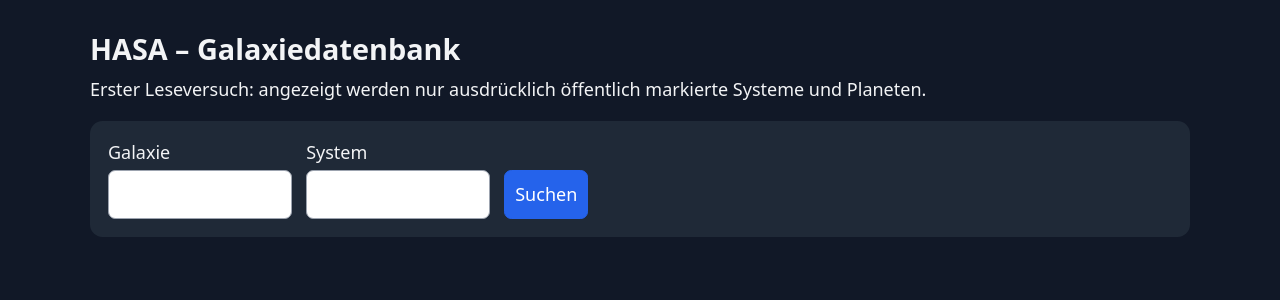
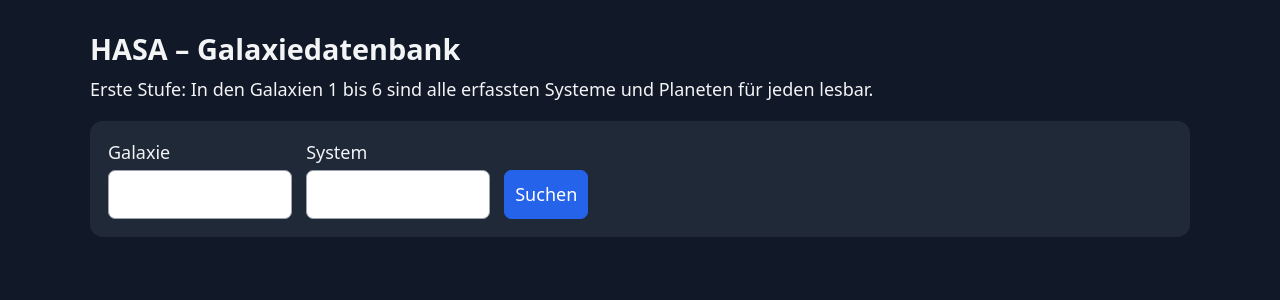
Before and after one commit to KurtV731/hasa, a PHP site: page /galaxy.php in a window 1280 px wide. Shown: the top 300 px of the page. Run offline with PHP 8.4, Linux system fonts and the light colour scheme.

Commit message:
HASA: erste allgemeine Sicht für Galaxien 1 bis 6 erläutern

```diff
--- a/3 server/hasa-api/galaxy.php
+++ b/3 server/hasa-api/galaxy.php
@@ -33,9 +33,9 @@ header("Content-Security-Policy: default-src 'none'; style-src 'unsafe-inline';
 </head>
 <body>
 <h1>HASA – Galaxiedatenbank</h1>
-<p>Erster Leseversuch: angezeigt werden nur ausdrücklich öffentlich markierte Systeme und Planeten.</p>
+<p>Erste Stufe: In den Galaxien 1 bis 6 sind alle erfassten Systeme und Planeten für jeden lesbar.</p>
 <form id="search">
-  <label>Galaxie <input name="galaxy" type="number" min="0" max="999999" step="1" inputmode="numeric"></label>
+  <label>Galaxie <input name="galaxy" type="number" min="1" max="6" step="1" inputmode="numeric"></label>
   <label>System <input name="system" type="number" min="0" max="999999" step="1" inputmode="numeric"></label>
   <button type="submit">Suchen</button>
 </form>
@@ -63,14 +63,14 @@ header("Content-Security-Policy: default-src 'none'; style-src 'unsafe-inline';
     if (galaxy) params.set('galaxy', galaxy);
     if (system) params.set('system', system);
     results.replaceChildren();
-    status.textContent = 'Lade öffentliche Einträge …';
+    status.textContent = 'Lade Einträge aus den Galaxien 1 bis 6 …';
     try {
       const response = await fetch('galaxy-read.php?' + params, { credentials: 'omit' });
       const payload = await response.json();
       if (!response.ok || !payload.ok || !Array.isArray(payload.data)) throw new Error('read_failed');
       status.textContent = payload.data.length
         ? `${payload.data.length} System(e) angezeigt (höchstens ${payload.limit}).`
-        : 'Keine öffentlichen Einträge für diese Suche vorhanden.';
+        : 'Keine erfassten Einträge für diese Suche vorhanden.';
       for (const item of payload.data) {
         const card = document.createElement('article');
         const title = document.createElement('h2');
@@ -89,7 +89,7 @@ header("Content-Security-Policy: default-src 'none'; style-src 'unsafe-inline';
         if (!body.rows.length) {
           const cell = body.insertRow().insertCell();
           cell.colSpan = columns.length;
-          cell.textContent = 'Keine öffentlich markierten Planeten.';
+          cell.textContent = 'Keine erfassten Planeten.';
         }
         wrap.append(table);
         card.append(wrap);
```
